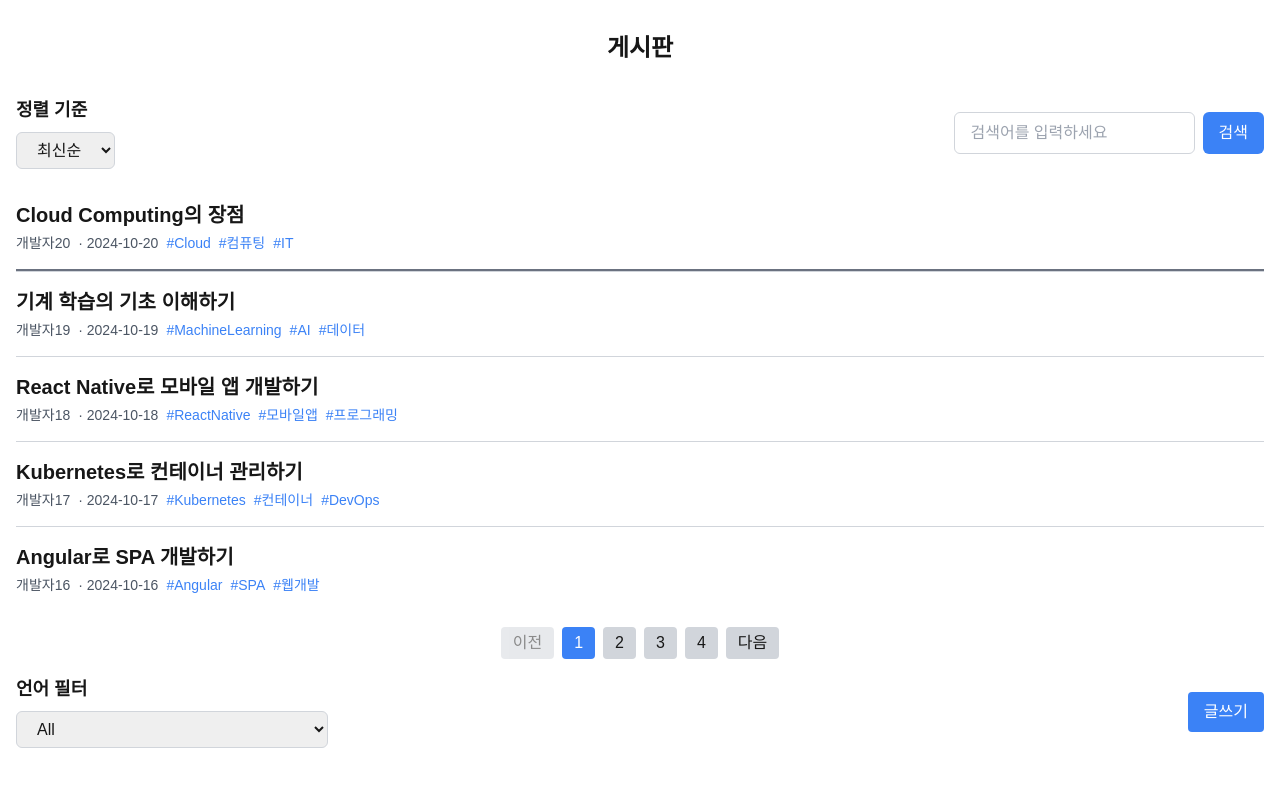
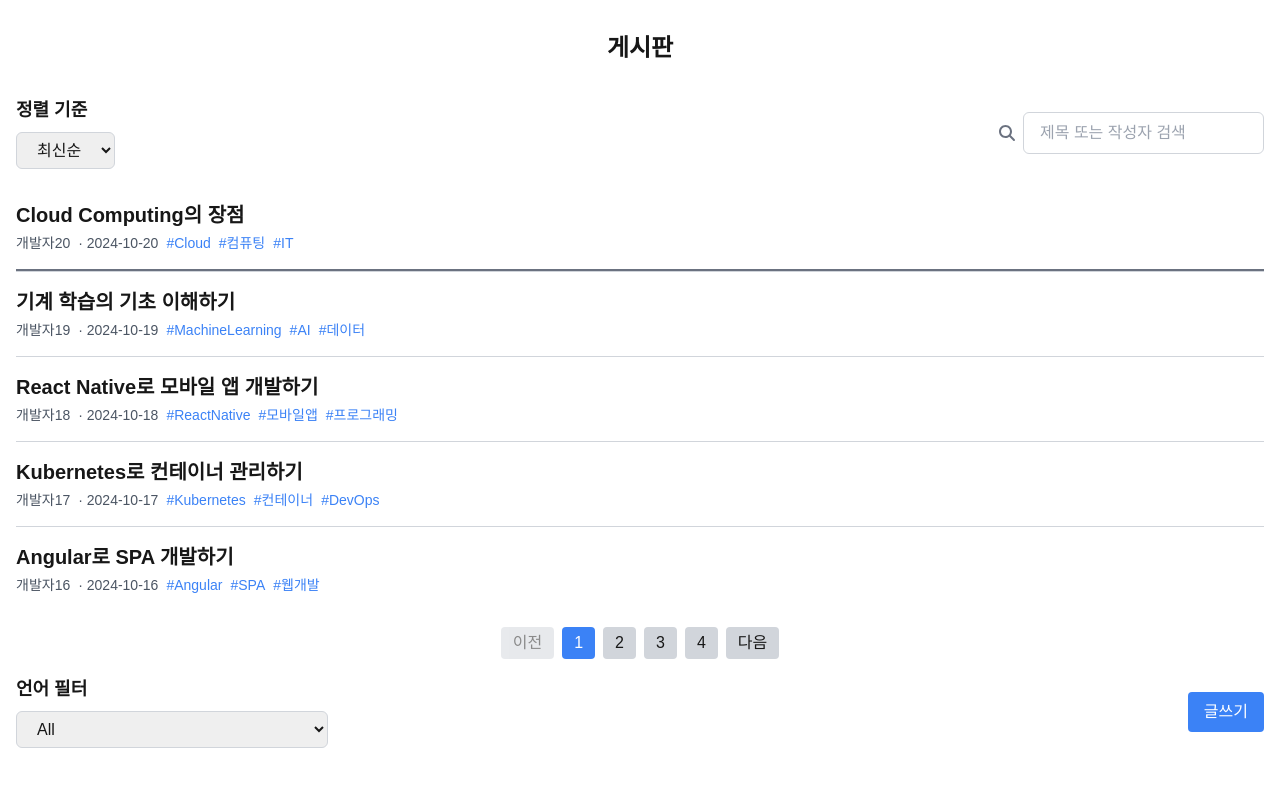
Before and after one commit to songhyein0123/code404, a Next.js app: page /post in a window 1280 px wide. Shown: the top 786 px of the page. Built offline with nearby package versions, Linux system fonts and the light colour scheme.

Commit message:
fix: 검색 기능 구현

```diff
--- a/src/app/post/_components/PostList.tsx
+++ b/src/app/post/_components/PostList.tsx
@@ -3,28 +3,38 @@ import { Post } from "./PostMockData";
 import Search from "../_components/Search";
 import SortDropdown from "./SortDropdown";
 
-const POSTS_PER_PAGE = 5; // 페이지당 보여줄 게시글 수
+const POSTS_PER_PAGE = 5;
 
 interface PostListProps {
-    posts: Post[]; // Post 인터페이스를 PostMockData.ts에서 가져옴
+    posts: Post[];
 }
 
 const PostList = ({ posts }: PostListProps) => {
     const [currentPage, setCurrentPage] = useState(1);
     const [sortOrder, setSortOrder] = useState<"latest" | "title">("latest"); // 정렬 상태
+    const [searchTerm, setSearchTerm] = useState(""); // 검색어 상태
 
     // 정렬 함수
     const sortedPosts = () => {
         const sorted = [...posts]; // 원본 배열을 복사
+
+        // 정렬
         if (sortOrder === "latest") {
-            return sorted.sort((a, b) => new Date(b.date).getTime() - new Date(a.date).getTime());
+            sorted.sort((a, b) => new Date(b.date).getTime() - new Date(a.date).getTime());
         } else {
-            return sorted.sort((a, b) => a.title.localeCompare(b.title));
+            sorted.sort((a, b) => a.title.localeCompare(b.title));
         }
+
+        // 검색 필터링
+        return sorted.filter(
+            (post) =>
+                post.title.toLowerCase().includes(searchTerm.toLowerCase()) ||
+                post.author.toLowerCase().includes(searchTerm.toLowerCase())
+        );
     };
 
     // 전체 페이지 수 계산
-    const totalPages = Math.ceil(posts.length / POSTS_PER_PAGE);
+    const totalPages = Math.ceil(sortedPosts().length / POSTS_PER_PAGE);
 
     // 현재 페이지에 해당하는 게시글 가져오기
     const currentPosts = sortedPosts().slice((currentPage - 1) * POSTS_PER_PAGE, currentPage * POSTS_PER_PAGE);
@@ -39,12 +49,18 @@ const PostList = ({ posts }: PostListProps) => {
         setSortOrder(newSortOrder);
     };
 
+    // 검색어 업데이트 함수
+    const handleSearch = (searchTerm: string) => {
+        setSearchTerm(searchTerm);
+        setCurrentPage(1); // 검색할 때마다 페이지를 1로 초기화
+    };
+
     return (
         <div>
             <div className="flex justify-between items-center mb-4">
                 {/* 정렬 방식 선택 */}
                 <SortDropdown sortOrder={sortOrder} onSortChange={handleSortChange} />
-                <Search />
+                <Search onSearch={handleSearch} />
             </div>
 
             <div className="divide-y divide-gray-300">
--- a/src/app/post/_components/Search.tsx
+++ b/src/app/post/_components/Search.tsx
@@ -1,31 +1,31 @@
 import React, { useState } from "react";
+import { FontAwesomeIcon } from "@fortawesome/react-fontawesome";
+import { faSearch } from "@fortawesome/free-solid-svg-icons";
 
-const Search = () => {
+interface SearchProps {
+    onSearch: (searchTerm: string) => void; // 검색어를 상위 컴포넌트로 전달하는 함수
+}
+
+const Search = ({ onSearch }: SearchProps) => {
     const [searchTerm, setSearchTerm] = useState("");
 
-    const handleSearchChange = (event: React.ChangeEvent<HTMLInputElement>) => {
-        setSearchTerm(event.target.value);
-    };
-
-    const handleSearchSubmit = (event: React.FormEvent) => {
-        event.preventDefault();
-        // 검색 기능 구현
-        console.log("검색어:", searchTerm);
+    const handleInputChange = (event: React.ChangeEvent<HTMLInputElement>) => {
+        const value = event.target.value;
+        setSearchTerm(value);
+        onSearch(value); // 입력이 바뀔 때마다 상위 컴포넌트에 검색어 전달
     };
 
     return (
-        <form onSubmit={handleSearchSubmit} className="flex space-x-2">
+        <div className="flex items-center">
+            <FontAwesomeIcon icon={faSearch} className="text-gray-500 mr-2" />
             <input
                 type="text"
                 value={searchTerm}
-                onChange={handleSearchChange}
-                placeholder="검색어를 입력하세요"
-                className="border border-gray-300 rounded-md px-4 py-2 focus:outline-none"
+                onChange={handleInputChange}
+                placeholder="제목 또는 작성자 검색"
+                className="border border-gray-300 rounded-md px-4 py-2 w-full focus:outline-none"
             />
-            <button type="submit" className="bg-blue-500 text-white px-4 py-2 rounded-md hover:bg-blue-600">
-                검색
-            </button>
-        </form>
+        </div>
     );
 };
 
```
